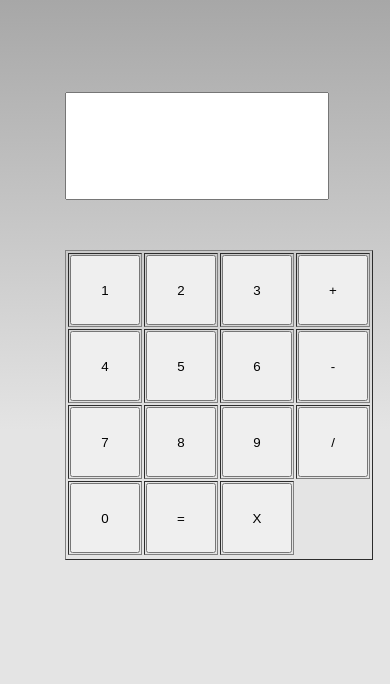
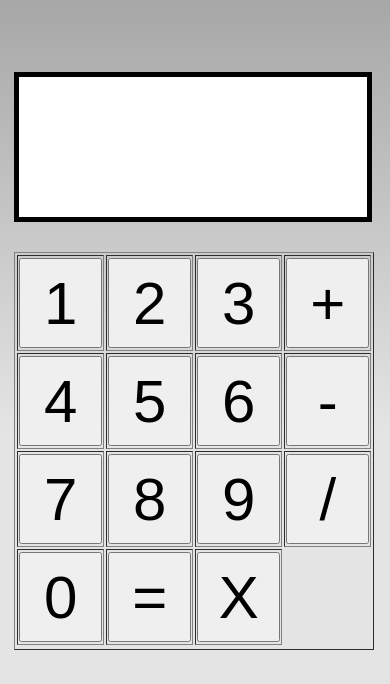
Before and after one commit to MattLane1/CalculatorApp, a website: page CalculatorApp/www/index.html in a window 390 px wide. Drawn offline with Linux system fonts and the light colour scheme; some packages are replaced by stand-ins of ours.

Commit message:
Increased the size of the numbers on the buttons, adjusted button and result winow size. I need to fix the margin at the top of the viewport, and then worry about actually tiwing the buttons in since design will be complete.

```diff
--- a/CalculatorApp/www/css/index.css
+++ b/CalculatorApp/www/css/index.css
@@ -1,7 +1,6 @@
 * {
     -webkit-tap-highlight-color: rgba(0,0,0,0);
 }
-
 
 body {
     -webkit-touch-callout: none;
@@ -36,7 +35,7 @@ body {
 .app {
   /*  background: url(../images/cordova.png) no-repeat center top; */
     position: absolute;
-    left: 50%;
+    left: 37%;
     top: 5%;
     height: 50px;
     width: 225px;
@@ -102,8 +101,11 @@ h1 {
 }
 
 .numberButton {
-    height:70px;
-    width:70px;
+    height:90px;
+    width:83px;
+    margin:1px 0px;
+    font-size: 60px;
+
 }
 
 .equalsButton {
@@ -112,8 +114,9 @@ h1 {
 }
 
 .resultBox {
-    height:100px;
-    width: 260px;
-    margin:50px 0px;
-    padding:2px 0px;
+    height:130px;
+    width: 348px;
+    margin:30px 0px;
+    padding:5px 0px;
+    border:thick solid;
 }
```
Also changed, not shown: CalculatorApp/www/scripts/index.js (line endings or trailing spaces).
